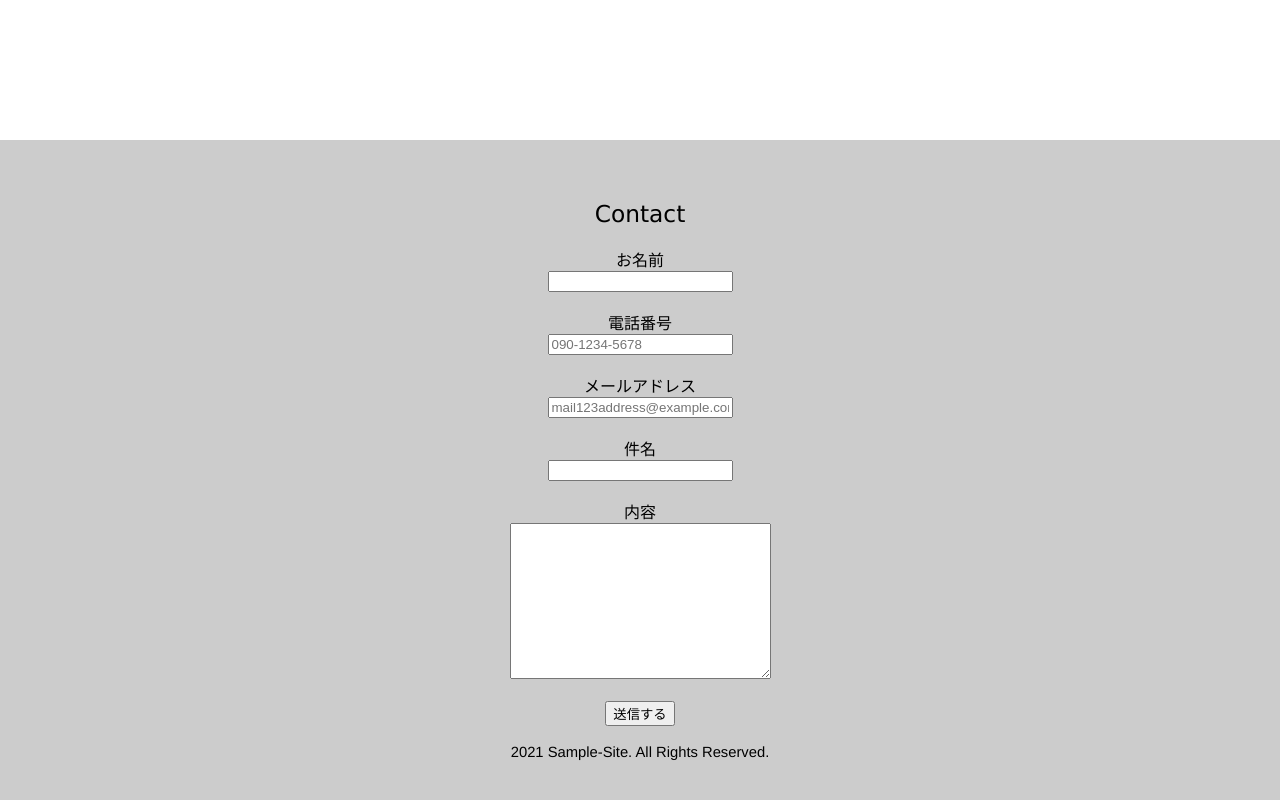
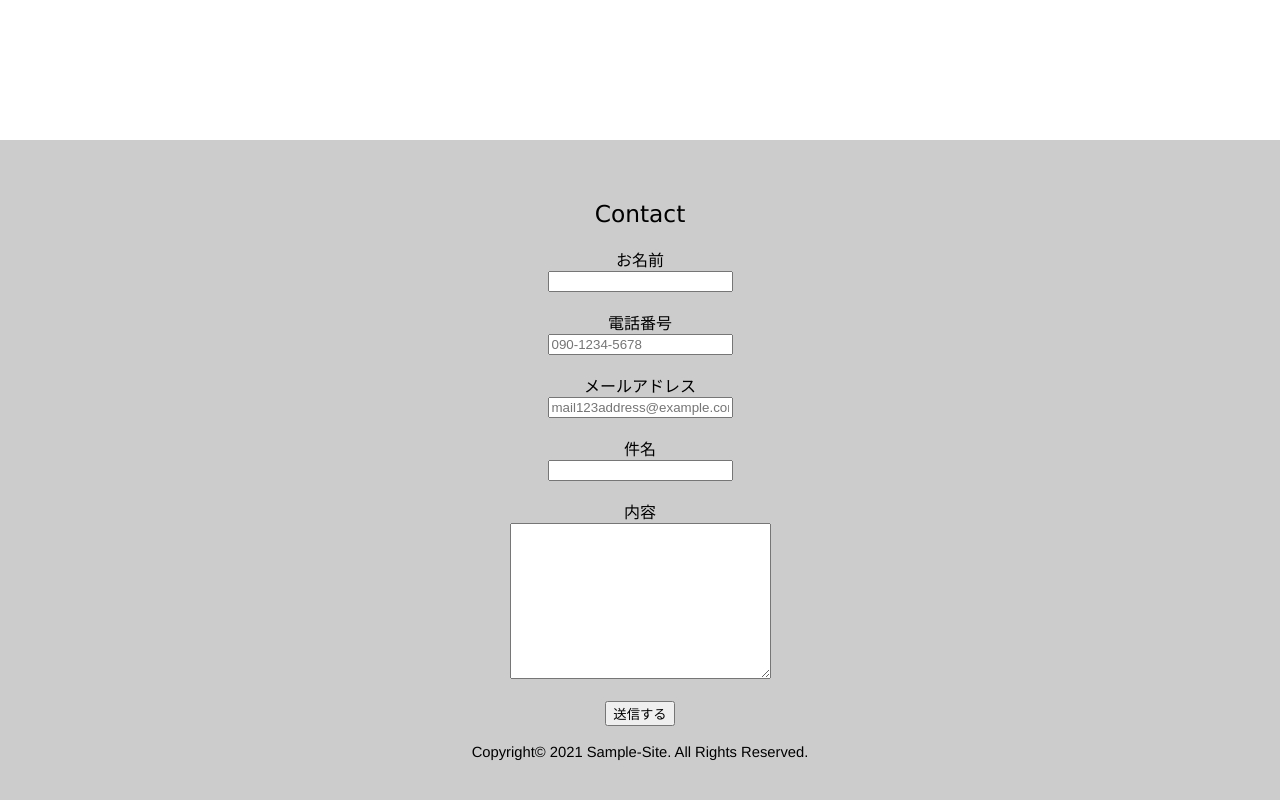
Before and after one commit to airis0/site-template13, a plain HTML site: page index.html in a window 1280 px wide. Shown: the part 5297-6097 px from the top of the page. Drawn offline with Linux system fonts and the light colour scheme.

Commit message:
site-template13

```diff
--- a/index.html
+++ b/index.html
@@ -109,7 +109,7 @@
             <button type="submit">送信する</button>
         </form>
         <br>
-        <p>2021 Sample-Site. All Rights Reserved.</p>
+        <p>Copyright&copy; 2021 Sample-Site. All Rights Reserved.</p>
     </div>
 </div>
 
```
